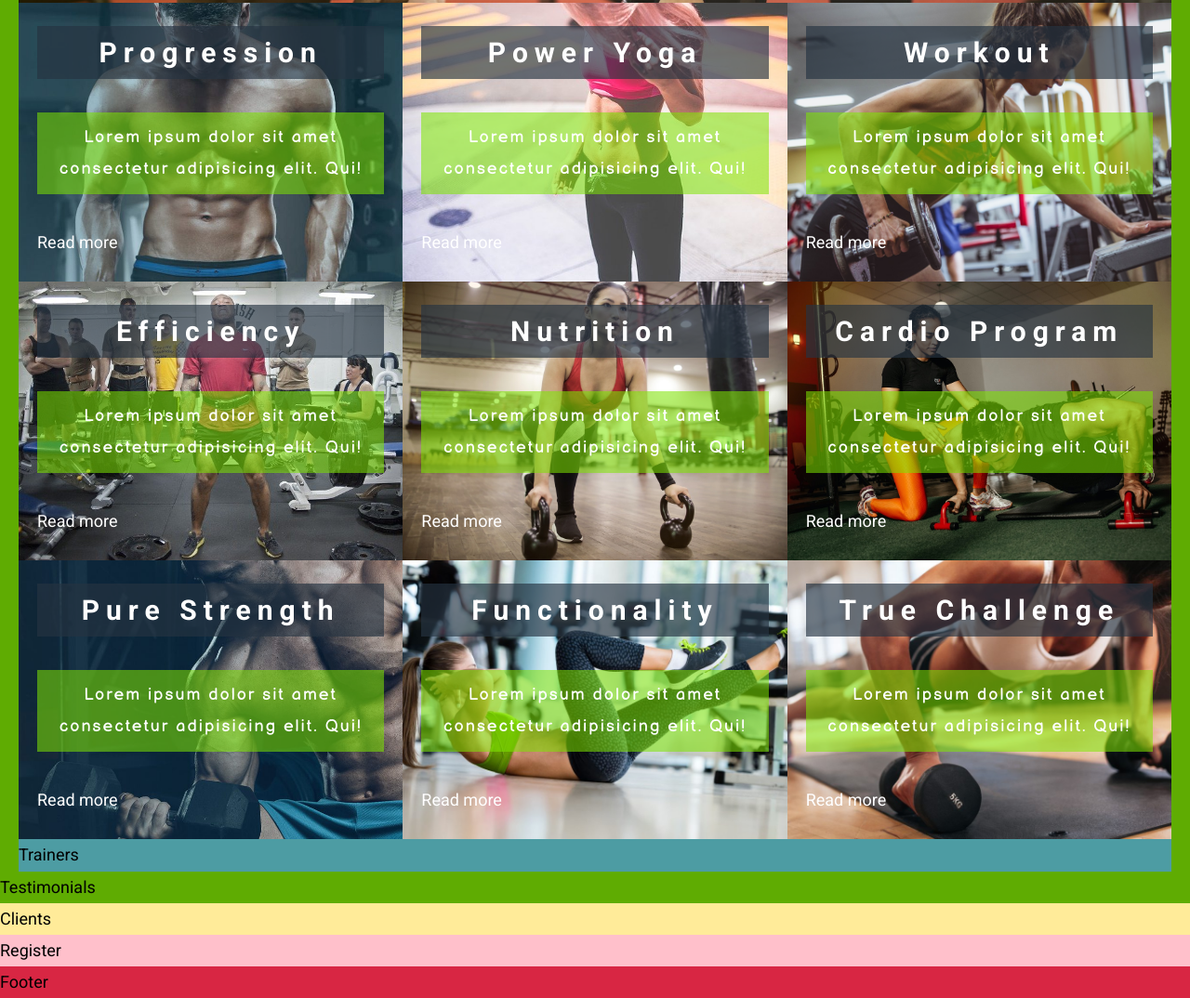
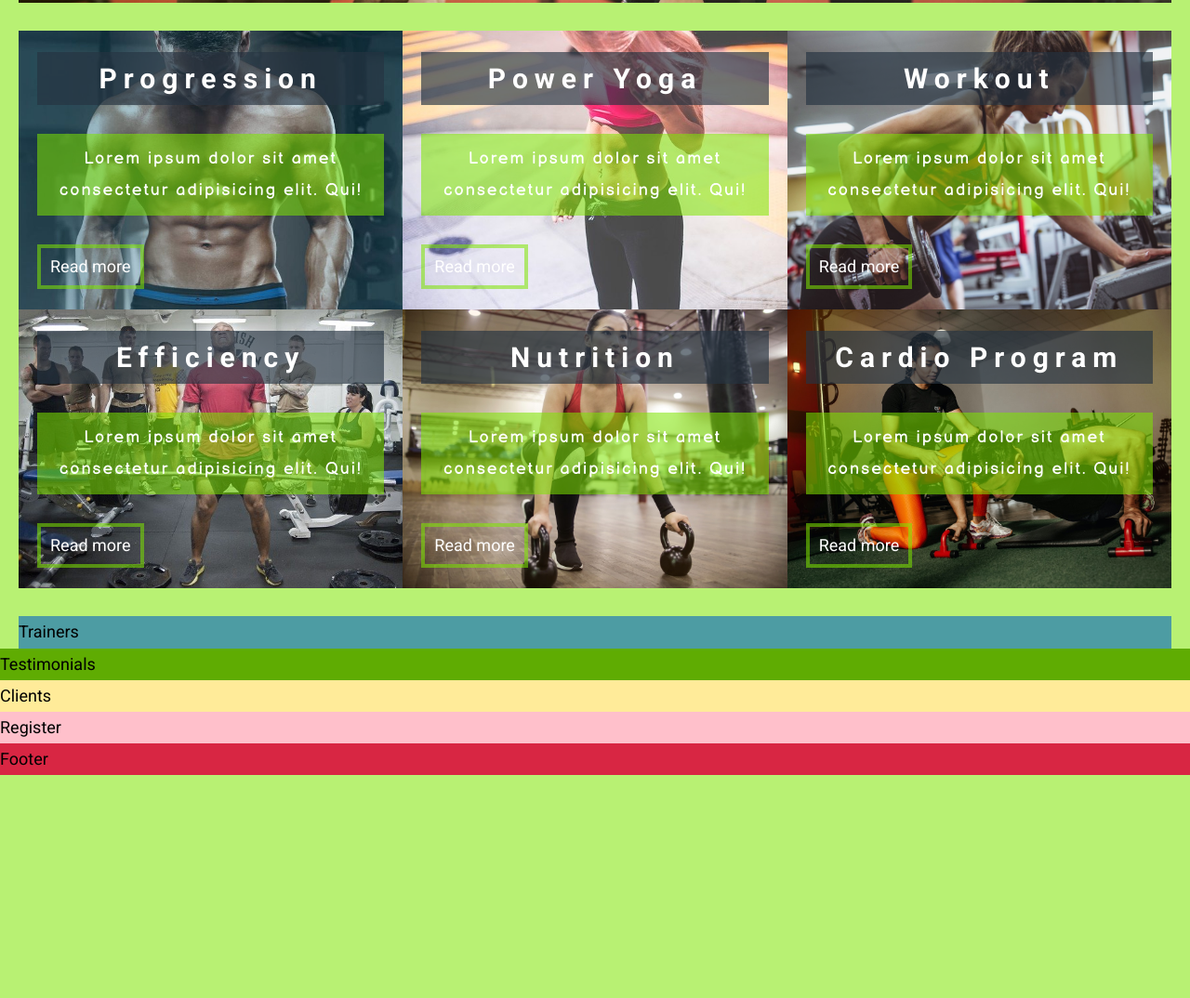
Before and after one commit to Widoguaiquirian/fluidGymnasticweb, a website: page index.html in a window 1280 px wide. Shown: the part 1299-2373 px from the top of the page at 93% size. After the commit the page ends 2133 px from the top, so only its background shows below. Drawn offline with Linux system fonts and the light colour scheme.

Commit message:
Trainers sect

```diff
--- a/index.html
+++ b/index.html
@@ -217,27 +217,6 @@
                <p class="features__content--para">Lorem ipsum dolor sit amet consectetur adipisicing elit. Qui!</p>
                <a href="#" class="features__content--link">Read more</a>
             </div>
-
-            <!-- Card 7 -->
-            <div class="features__content">
-               <h2 class="features__content--title">Pure Strength</h2>
-               <p class="features__content--para">Lorem ipsum dolor sit amet consectetur adipisicing elit. Qui!</p>
-               <a href="#" class="features__content--link">Read more</a>
-            </div>
-
-            <!-- Card 8 -->
-            <div class="features__content">
-               <h2 class="features__content--title">Functionality</h2>
-               <p class="features__content--para">Lorem ipsum dolor sit amet consectetur adipisicing elit. Qui!</p>
-               <a href="#" class="features__content--link">Read more</a>
-            </div>
-
-            <!-- Card 8 -->
-            <div class="features__content">
-               <h2 class="features__content--title">True Challenge</h2>
-               <p class="features__content--para">Lorem ipsum dolor sit amet consectetur adipisicing elit. Qui!</p>
-               <a href="#" class="features__content--link">Read more</a>
-            </div>
          </section>
 
          <!-- trainers Section -->
--- a/sass/base/_reset.scss
+++ b/sass/base/_reset.scss
@@ -3,7 +3,7 @@
 }
 
 body {
-   background-color: var(--color-primary);
+   background-color: var(--color-primary-m);
 }
 
 img {
--- a/sass/components/_features.scss
+++ b/sass/components/_features.scss
@@ -2,6 +2,7 @@
    grid-column: 2/10;
    display: grid;
    grid-template-columns: repeat(auto-fit, minmax(40rem, 1fr));
+   padding: 3rem 0;
 
    &__content:first-child {
       background-image: url(/images/features/features-1.jpg);
@@ -70,5 +71,20 @@
          font-weight: $font-size-medium;
          padding: 1rem;
       }
+
+      &--link:link,
+      &--link:visited {
+         padding: 0.3rem 1rem;
+         overflow: hidden;
+         justify-self: start;
+         border: 0.4rem solid var(--color-primary-m);
+      }
    }
 }
+
+// 800px mark Break point
+@media (max-width: 800px) {
+   .features {
+      grid-column: 1/-1;
+   }
+}
```
Also changed, not shown: css/main.css.
